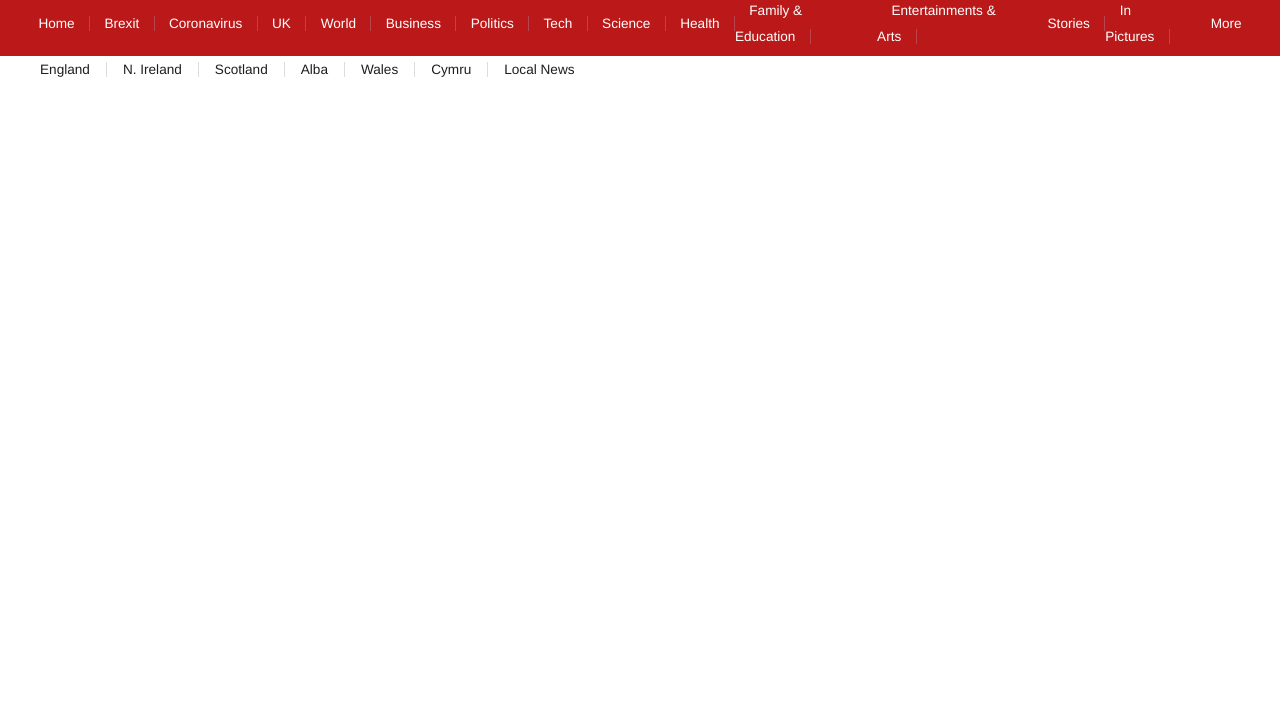
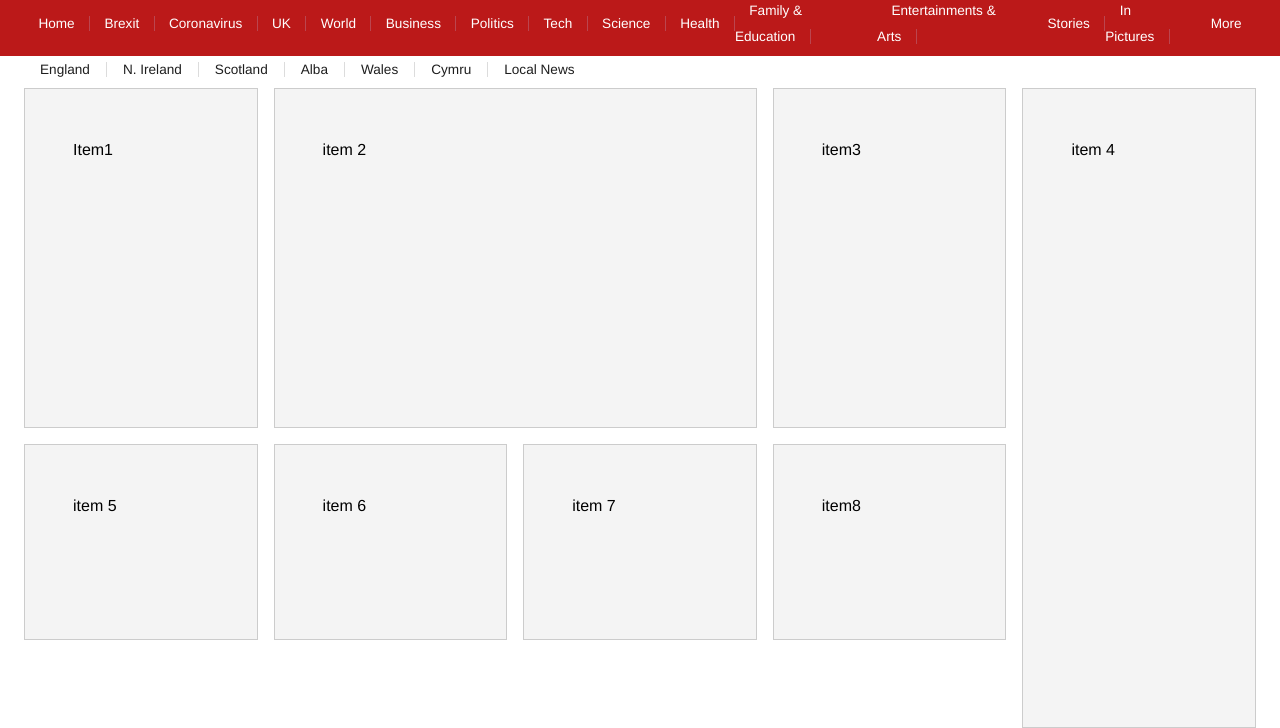
Before and after one commit to SanjeQi/news_bbc_replica, a website: page dist/index.html in a window 1280 px wide. Shown: the part 101-829 px from the top of the page. Before the commit the page ends 800 px from the top, so only its background shows below. Drawn offline with Linux system fonts and the light colour scheme.

Commit message:
Grid structure layout for news_flow section

```diff
--- a/dist/css/main.css
+++ b/dist/css/main.css
@@ -149,3 +149,30 @@ i {
       border-right: none; }
   #nav_c .news_location ul li:hover {
     border-bottom: 4px solid #bb454f; }
+
+.news_flow_cards {
+  display: grid;
+  grid-template-columns: repeat(5, 1fr);
+  grid-gap: 1rem;
+  height: 40rem; }
+  .news_flow_cards .card {
+    padding: 3rem;
+    border: 1px solid #ccc;
+    background-color: #f4f4f4; }
+    .news_flow_cards .card_1 {
+      grid-row: 1 / span 3; }
+    .news_flow_cards .card_2 {
+      grid-column: 2 / span 2;
+      grid-row: 1 / span 3; }
+    .news_flow_cards .card_3 {
+      grid-row: 1 / span 3; }
+    .news_flow_cards .card_4 {
+      grid-row: 1 / span 5; }
+    .news_flow_cards .card_5 {
+      grid-column: auto; }
+    .news_flow_cards .card_6 {
+      grid-column: auto; }
+    .news_flow_cards .card_7 {
+      grid-column: auto; }
+    .news_flow_cards .card_8 {
+      grid-column: auto; }
--- a/dist/index.html
+++ b/dist/index.html
@@ -87,6 +87,23 @@
     </div>
   </header>
   <!---------------------------------------------- Section A : News flow -->
+ <section id="news_flow">
+   <div class="container">
 
+    <div class="news_flow_cards">
+       <div class="card card_1">Item1</div>
+       <div class="card card_2">item 2</div>
+       <div class="card card_3">item3</div>
+       <div class="card card_aside card_4">item 4</div>
+       <div class="card card_5">item 5</div>
+       <div class="card card_6">item 6</div>
+       <div class="card card_7">item 7</div>
+       <div class="card card_8">
+         item8
+       </div>
+    </div>
+
+   </div>
+ </section>
 </body>
 </html>
--- a/dist/scss/main.scss
+++ b/dist/scss/main.scss
@@ -203,4 +203,40 @@ i {
 
 // **************************************** Section A : News flow
 
+.news_flow_cards {
+  display: grid;
+  grid-template-columns: repeat(5, 1fr);
+  grid-gap: 1rem;
+  height: 40rem;
+  .card {
+    padding: 3rem;
+    border: 1px solid #ccc;
+    background-color: #f4f4f4;
+    &_1 {
+      grid-row: 1 / span 3;
+    }
+    &_2 {
+      grid-column: 2 / span 2;
+      grid-row: 1 / span 3;
+    }
+    &_3 {
+      grid-row: 1 / span 3;
+    }
+    &_4 {
+      grid-row: 1 / span 5;
+    }
+    &_5 {
+      grid-column: auto;
+    }
+    &_6 {
+      grid-column: auto;
+    }
+    &_7 {
+      grid-column: auto;
+    }
+    &_8 {
+      grid-column: auto;
+    }
+  }
+}
 // ---Ending ------------------------------   Section A : News flow
```
